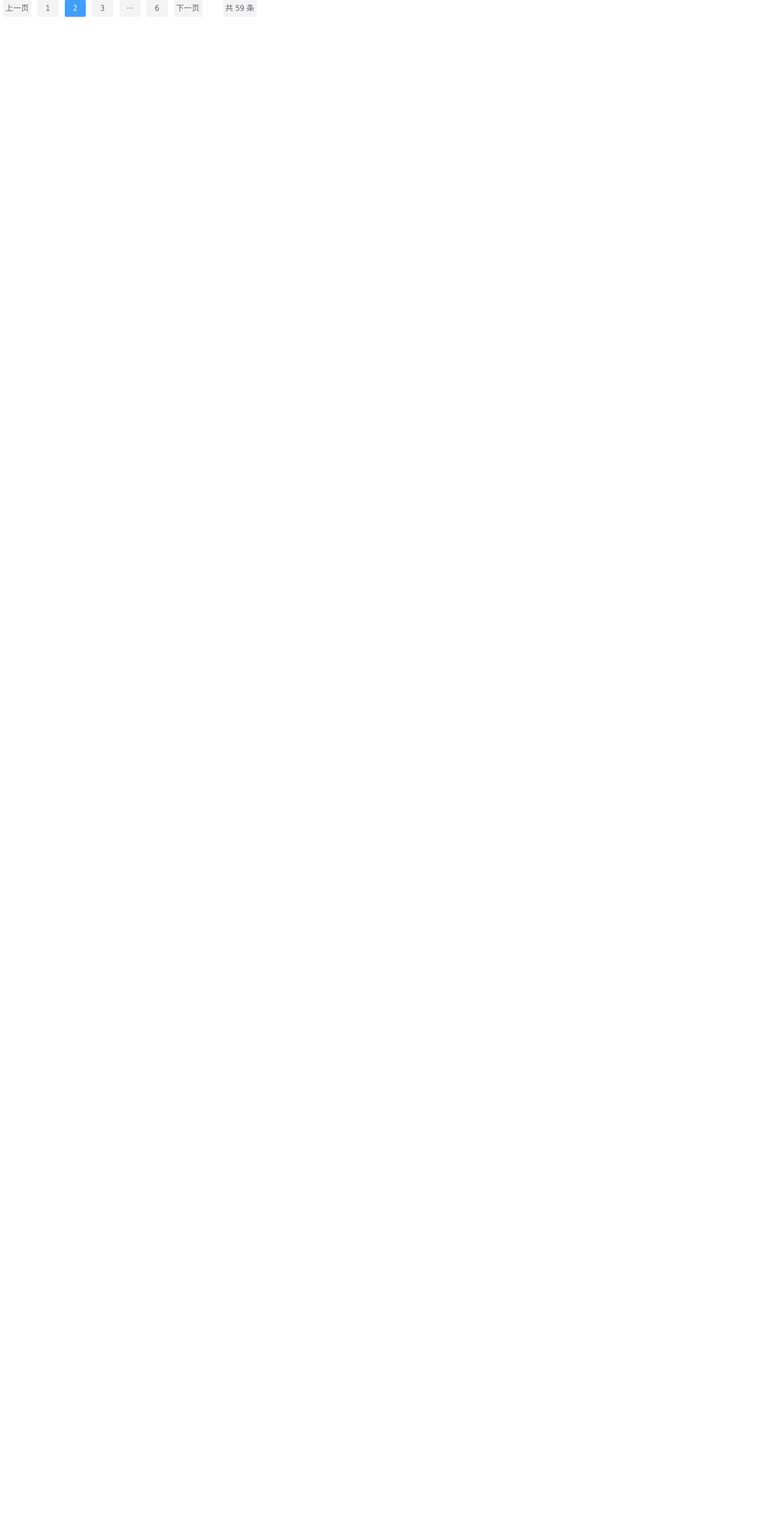
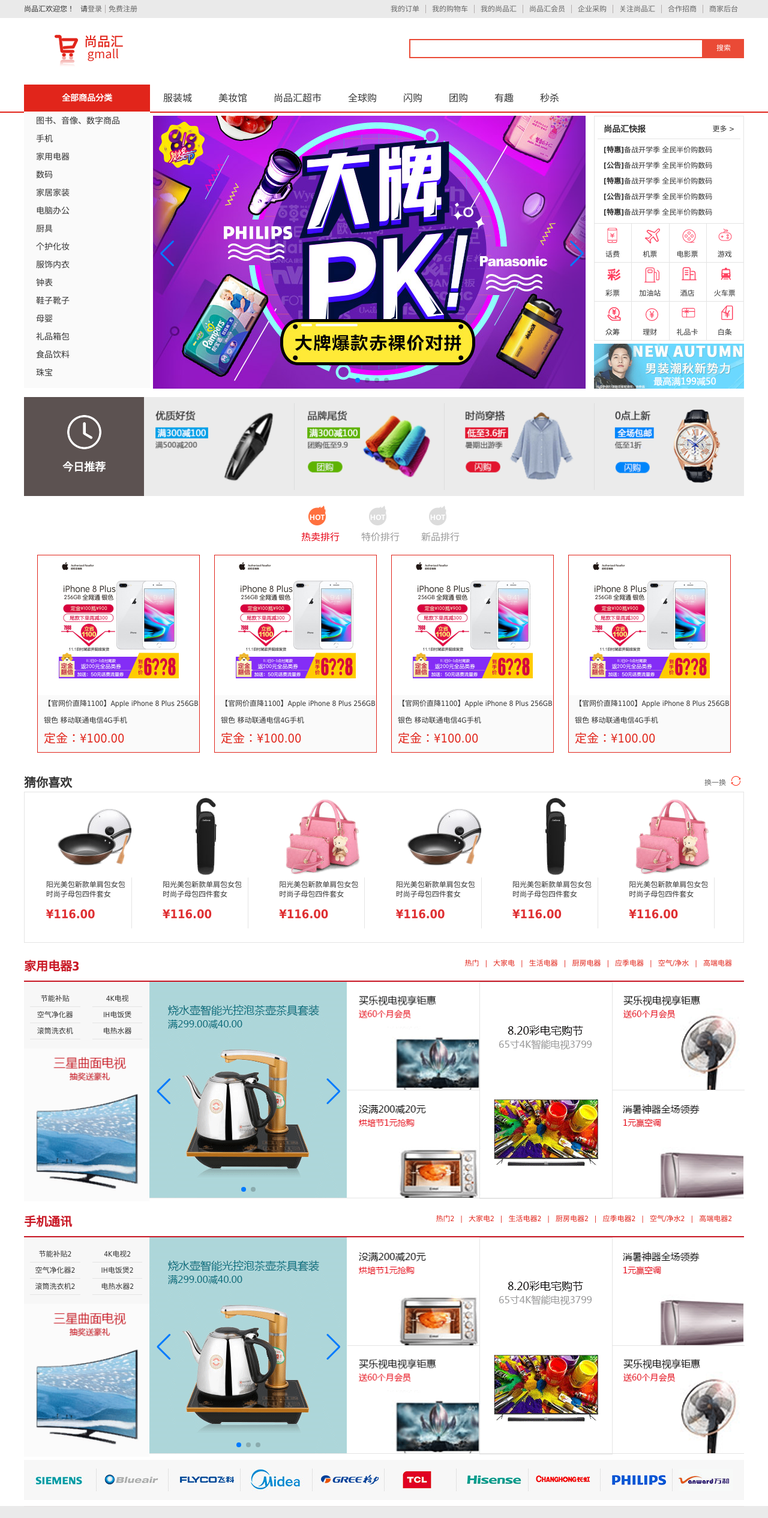
Before and after one commit to suka233/sph, a Vue app: page /Home in a window 1280 px wide. Shown: the top 2531 px of the page at 60% size. Before the commit the page ends 800 px from the top, so only its background shows below. Built offline with nearby package versions, Linux system fonts and the light colour scheme.

Commit message:
Home页面基本完成,准备修改staticPage分支名为sph,作为个人开发主分支,此前的内容基本为HOME组件的内容

```diff
--- a/src/App.vue
+++ b/src/App.vue
@@ -2,10 +2,10 @@
   <div id="app">
 <!--    <Stars size="24" :score="4.1" :length="6"></Stars>-->
 <!--    <Icon type="invoice" :size="12" styles="solid"></Icon>-->
-<!--    <Header></Header>-->
-<!--    <router-view></router-view>-->
-<!--    <Footer v-show="!$route.meta.hideFooter"></Footer>-->
-    <Pagination :total="59" :itemsPerPage="10" :pagesNum="3" @getCurrentPage="getCurrentPage" :currentPageFromWrap="2"></Pagination>
+    <Header></Header>
+    <router-view></router-view>
+    <Footer v-show="!$route.meta.hideFooter"></Footer>
+<!--    <Pagination :total="59" :itemsPerPage="10" :pagesNum="3" @getCurrentPage="getCurrentPage" :currentPageFromWrap="2"></Pagination>-->
   </div>
 </template>
 
@@ -23,9 +23,10 @@
   },
 methods:{
     ...mapActions(["getCategoryList","getBanners","getFloors"]),
+  //获取分页组件中当前的页码
   getCurrentPage(currentPage){
       //子向父的数据传递,记得要在模板上加上自定义事件,否则不生效!!
-      // console.log(currentPage)
+      console.log(currentPage)
   }
 },
   created() {
```
